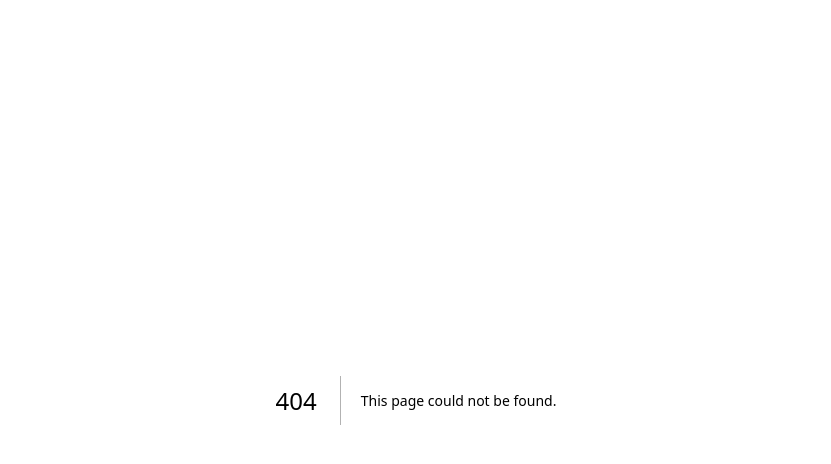
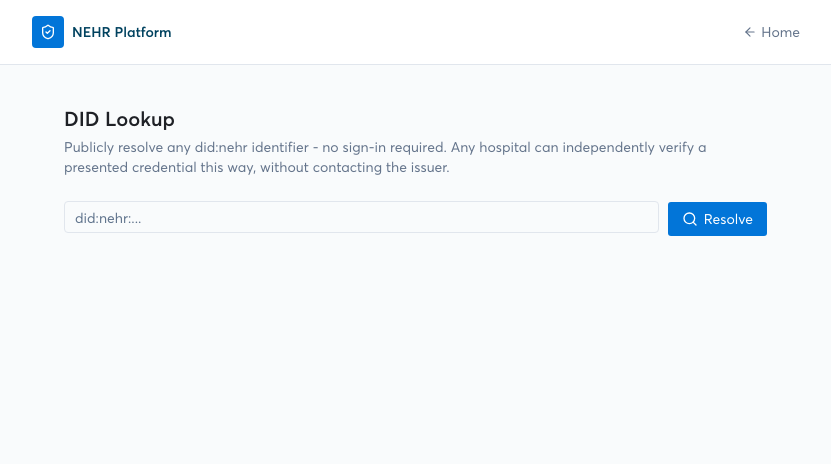
Before and after one commit to cmcWebCode40/nehr-project-miva-final-year, a Next.js app in the folder nehr-web-portal/: page /did-lookup in a window 1280 px wide. Before the commit this address had no page. Shown: the top 464 px of the page, without its empty margins (224-1055 px from the left). Built offline with nearby package versions, Linux system fonts and the light colour scheme; no server answers.

Commit message:
Add public DID lookup page

```diff
--- /dev/null
+++ b/nehr-web-portal/src/app/did-lookup/page.tsx
@@ -0,0 +1,38 @@
+import Link from "next/link";
+import { ArrowLeft, ShieldCheck } from "lucide-react";
+import { DidLookupPanel } from "@/components/shared/DidLookupPanel";
+
+export default function PublicDidLookupPage() {
+  return (
+    <div className="min-h-screen bg-brand-gray-100">
+      <header className="border-b border-brand-gray-300 bg-white px-4 py-4 sm:px-8">
+        <div className="mx-auto flex max-w-3xl items-center justify-between">
+          <Link href="/" className="flex items-center gap-2">
+            <div className="flex size-8 items-center justify-center rounded-[4px] bg-brand-primary text-white">
+              <ShieldCheck className="size-4" />
+            </div>
+            <span className="font-averta text-sm font-semibold text-brand-blue-900">NEHR Platform</span>
+          </Link>
+          <Link
+            href="/"
+            className="flex items-center gap-1 text-sm font-medium text-brand-gray-650 hover:text-brand-gray-900"
+          >
+            <ArrowLeft className="size-3.5" />
+            Home
+          </Link>
+        </div>
+      </header>
+
+      <main className="mx-auto max-w-3xl px-4 py-10 sm:px-8">
+        <div className="mb-6">
+          <h1 className="text-xl font-semibold text-brand-gray-950">DID Lookup</h1>
+          <p className="mt-1 text-sm text-brand-gray-650">
+            Publicly resolve any did:nehr identifier - no sign-in required. Any hospital can
+            independently verify a presented credential this way, without contacting the issuer.
+          </p>
+        </div>
+        <DidLookupPanel />
+      </main>
+    </div>
+  );
+}
```
